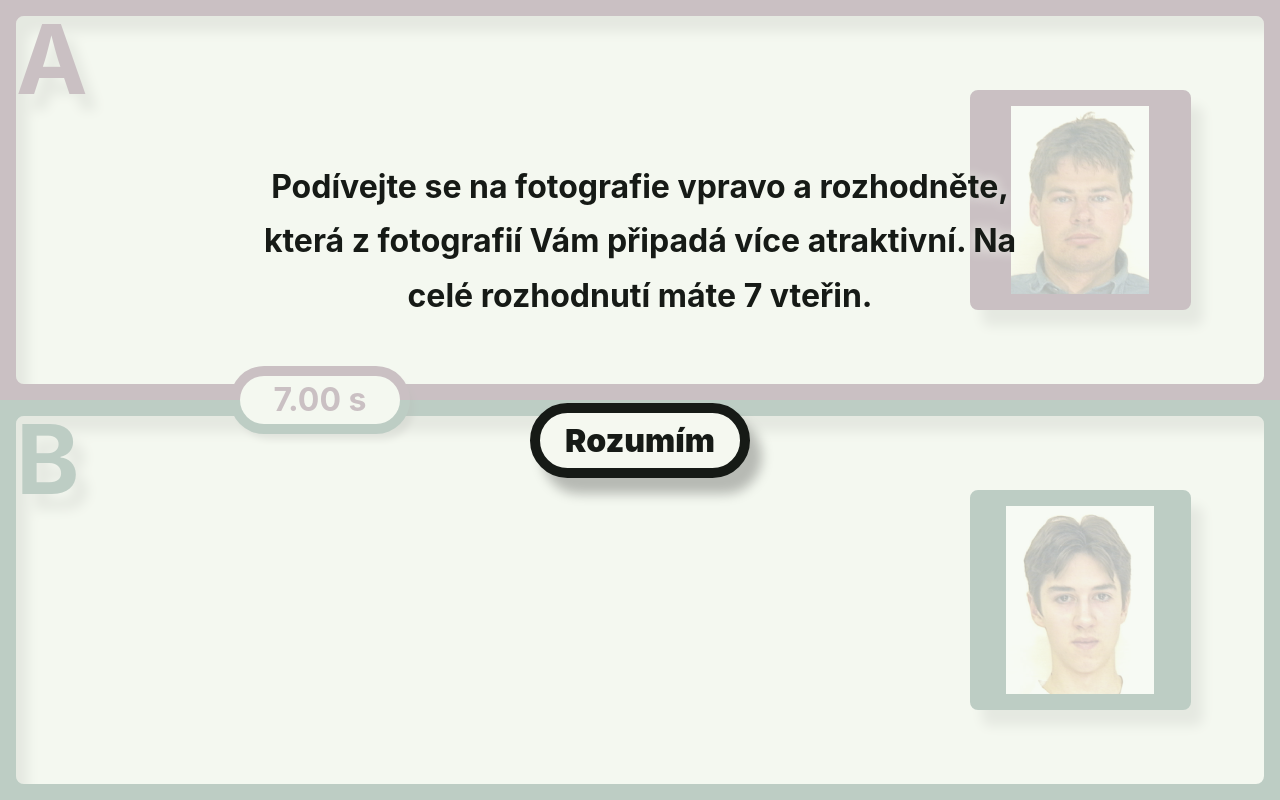
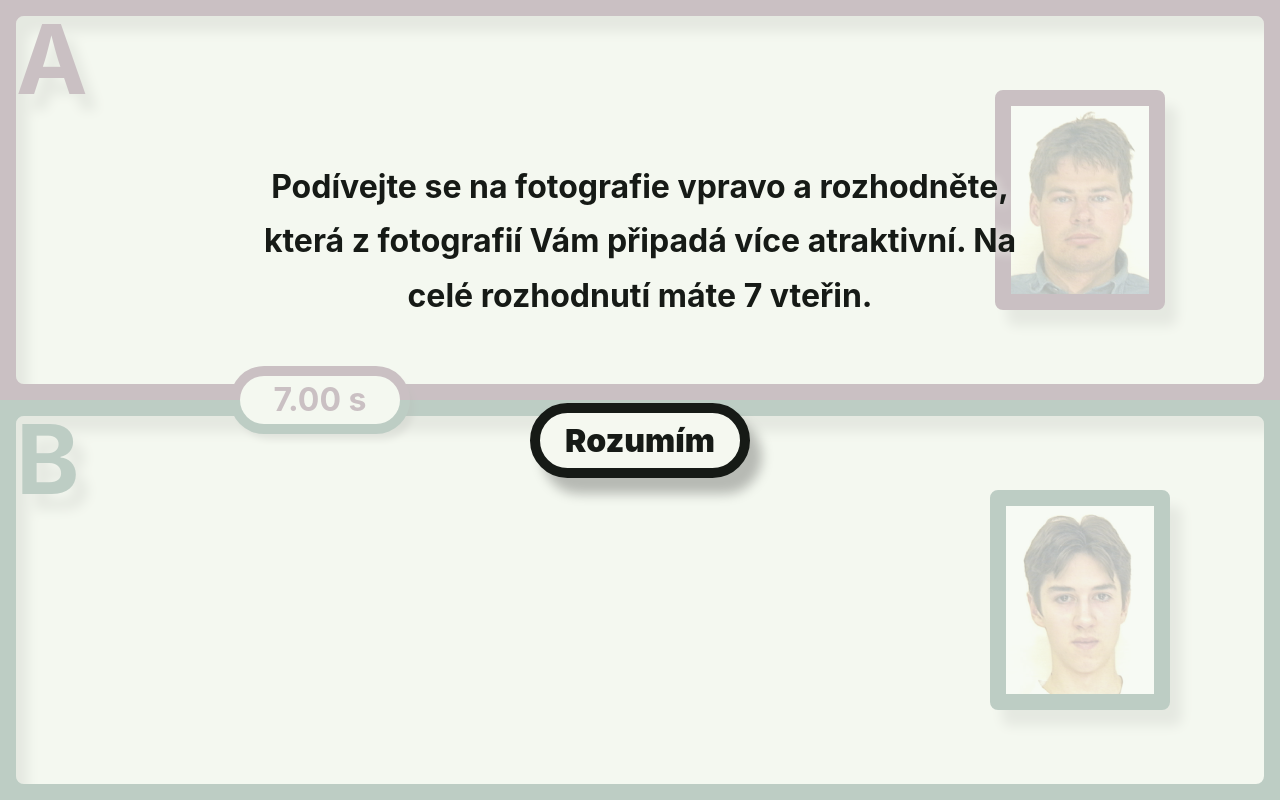
Before and after one commit to PetrHeinz/implicit-beauty-perception-experiment, a React (Create React App) app: page / in a window 1280 px wide. Both pictures are taken after a click on the button "Start". Built offline with nearby package versions, Linux system fonts and the light colour scheme.

Commit message:
non-square photos styling

```diff
--- a/src/Choice.css
+++ b/src/Choice.css
@@ -14,7 +14,7 @@
     border-color: var(--color-primary);
     background-color: var(--color-primary);
 }
-.Choice-A .Choice-photo {
+.Choice-A .Choice-photo img {
     background-color: var(--color-primary);
 }
 .Choice-B {
@@ -22,7 +22,7 @@
     border-color: var(--color-secondary);
     background-color: var(--color-secondary);
 }
-.Choice-B .Choice-photo {
+.Choice-B .Choice-photo img {
     background-color: var(--color-secondary);
 }
 
@@ -45,16 +45,13 @@
 }
 
 .Choice-photo {
+    position: relative;
     cursor: pointer;
-    height: 5cm;
-    width: 5cm;
+    height: calc(5cm + 4vh);
+    width: calc(5cm + 4vh);
     margin: calc(21vh - 2.5cm);
     float: right;
     text-align: center;
-    border-width: 2vh;
-    border-style: solid;
-    border-radius: 1vh;
-    box-shadow: var(--shadow-x) var(--shadow-y) var(--shadow-blur) var(--color-shadow);
     transition: transform var(--choice-hover-transition-delay) ease-in-out;
     -webkit-user-drag: none;
 }
@@ -62,8 +59,13 @@
     transform: scale(1.1);
 }
 .Choice-photo > img {
+    box-sizing: border-box;
     max-height: 100%;
     max-width: 100%;
+    border-width: 2vh;
+    border-style: solid;
+    border-radius: 1vh;
+    box-shadow: var(--shadow-x) var(--shadow-y) var(--shadow-blur) var(--color-shadow);
 }
 
 .Choice-button {
```
